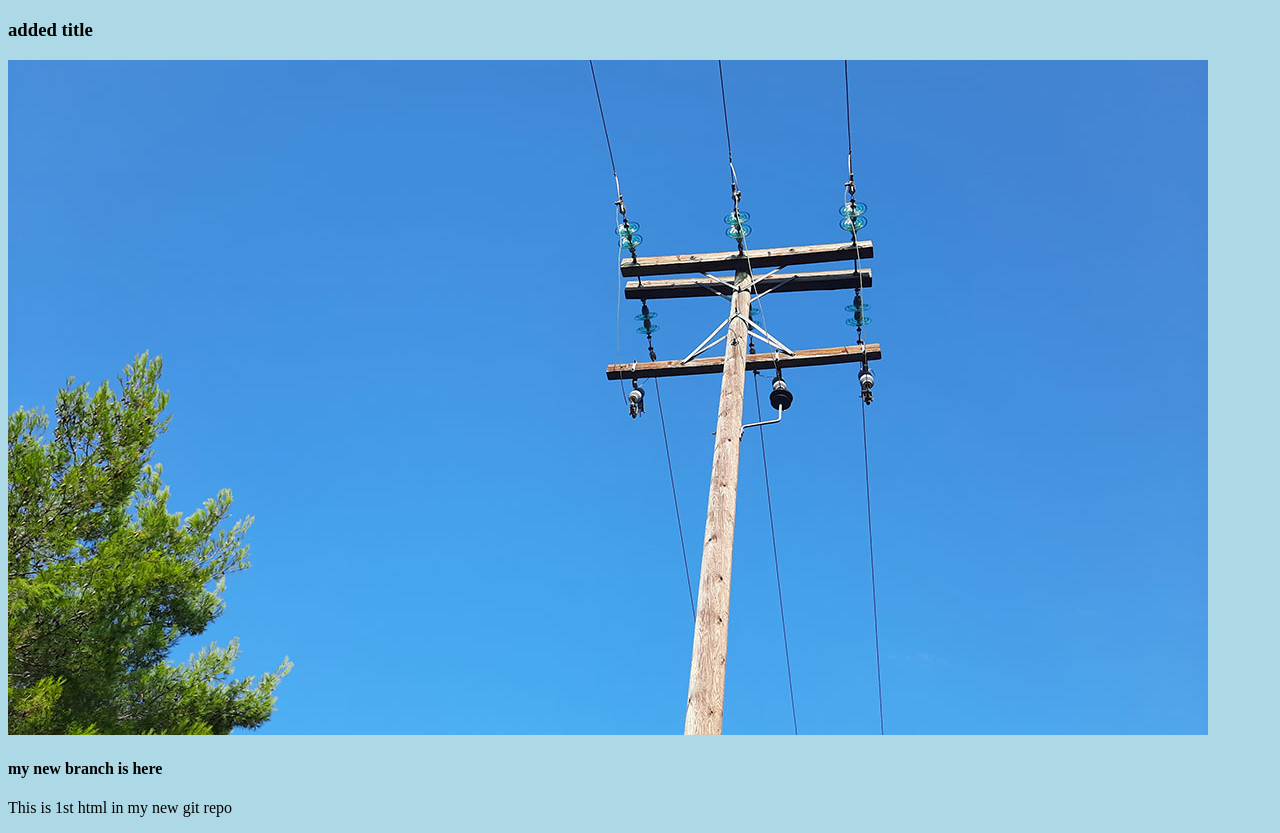
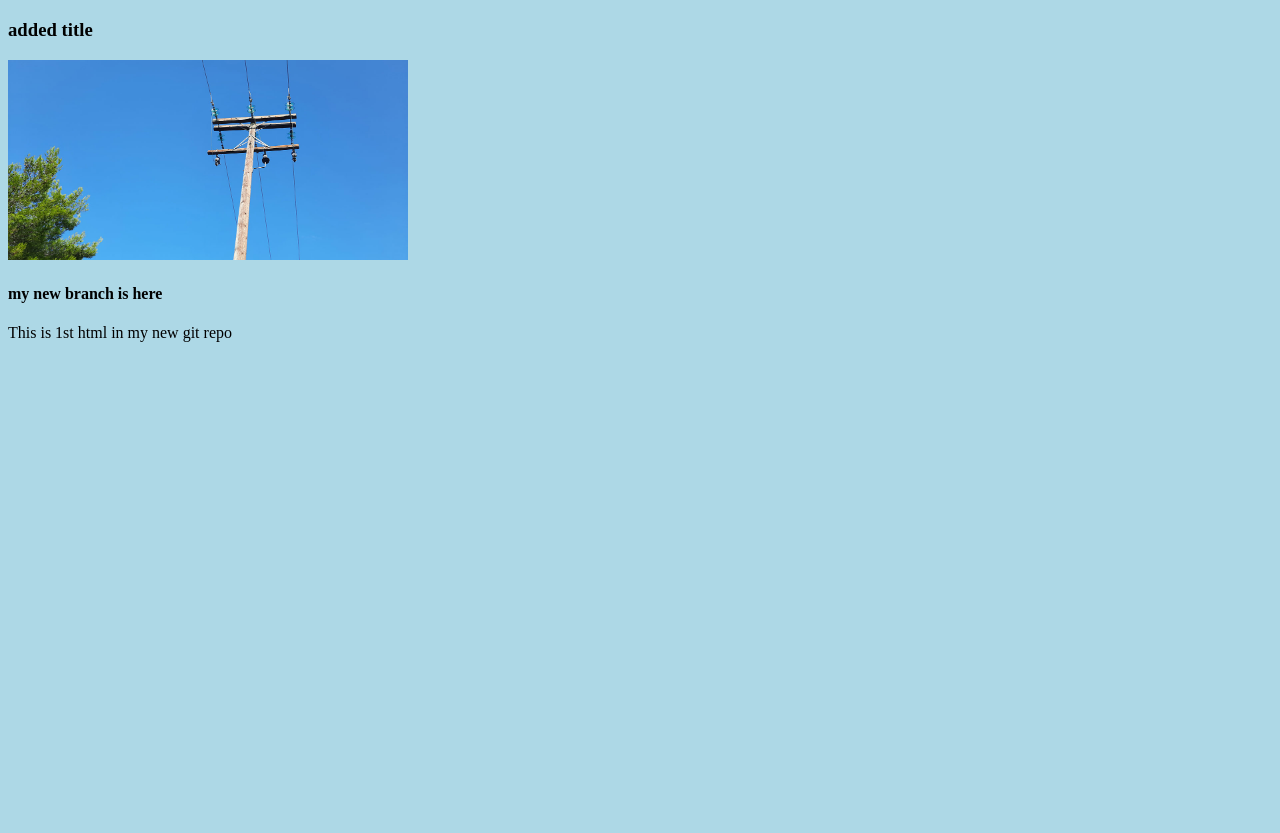
Before and after one commit to ninaniyu/demo-repo, a plain HTML site: page index.html in a window 1280 px wide. Shown: the part 61-894 px from the top of the page. After the commit the page ends 800 px from the top, so only its background shows below. Drawn offline with Linux system fonts and the light colour scheme.

Commit message:
img size changed

```diff
--- a/index.html
+++ b/index.html
@@ -12,7 +12,7 @@
 <body>
     <h1>hello</h1>
     <h3>added title</h3>
-    <div><img src="foto.jpg" alt="slika"></div>
+    <div><img src="foto.jpg" alt="slika" width="400px" height="200px"></div>
     <h4>my new branch is here</h4>
     <p>This is 1st html in my new git repo</p>
 </body>
```
